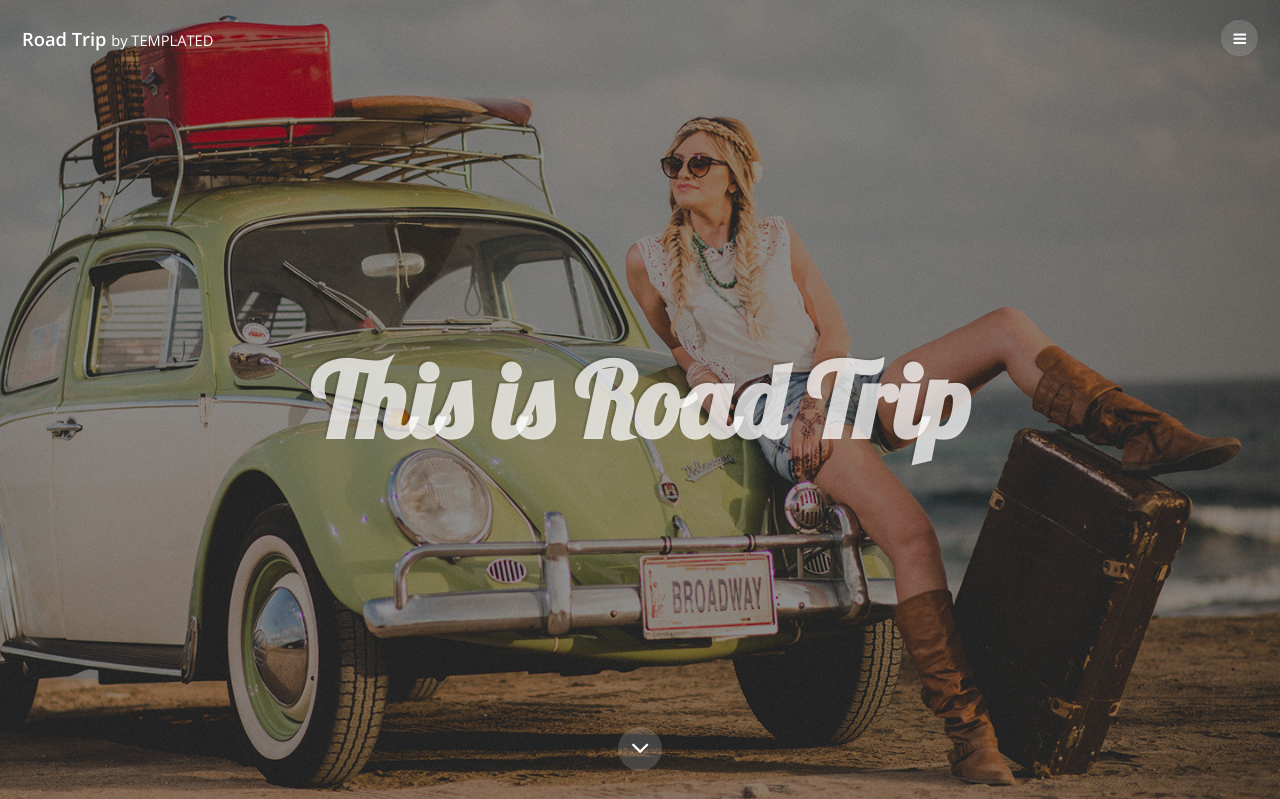
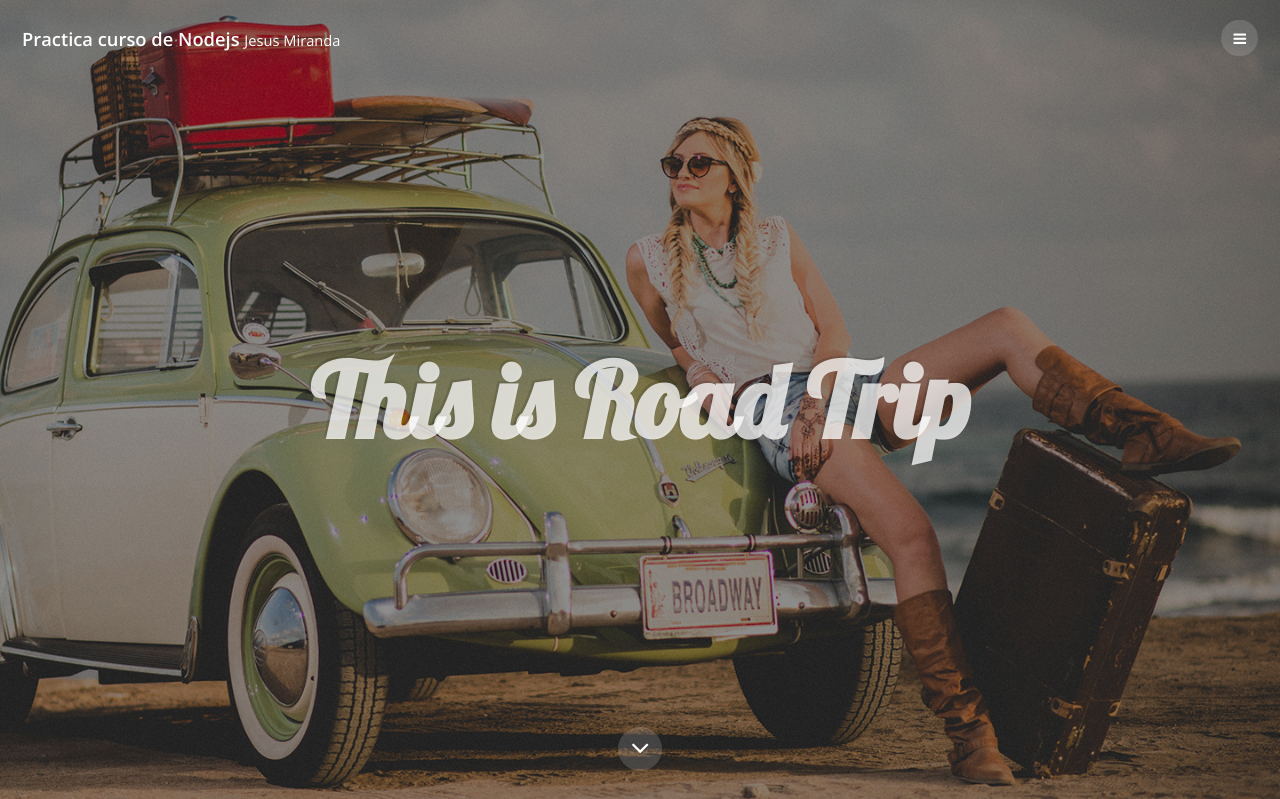
Before and after one commit to JesusMirandaEspino/webserver, a Node server app: page / in a window 1280 px wide. Shown: the top 799 px of the page. Run offline with Node 20, Linux system fonts and the light colour scheme.

Commit message:
send information controller to views

```diff
--- a/app.js
+++ b/app.js
@@ -11,7 +11,10 @@ app.use( express.static( 'public' ) );
 
 
 app.get('/',  (req, res) => {
-    res.render( 'home' );
+    res.render( 'home', {
+        nombre: 'Jesus Miranda',
+        titulo: 'Practica curso de Nodejs'
+    } );
 });
 
 app.get('/generic',  (req, res) => {
--- a/views/home.hbs
+++ b/views/home.hbs
@@ -7,7 +7,7 @@
 <html>
 
 <head>
-    <title>Road Trip by TEMPLATED</title>
+    <title>{{ titulo }}</title>
     <meta charset="utf-8" />
     <meta name="viewport" content="width=device-width, initial-scale=1" />
     <link rel="stylesheet" href="assets/css/main.css" />
@@ -17,7 +17,7 @@
 
     <!-- Header -->
     <header id="header">
-        <div class="logo"><a href="index">Road Trip <span>by TEMPLATED</span></a></div>
+        <div class="logo"><a href="index">{{  titulo }} <span>{{ nombre }}</span></a></div>
         <a href="#menu"><span>Menu</span></a>
     </header>
 
```
